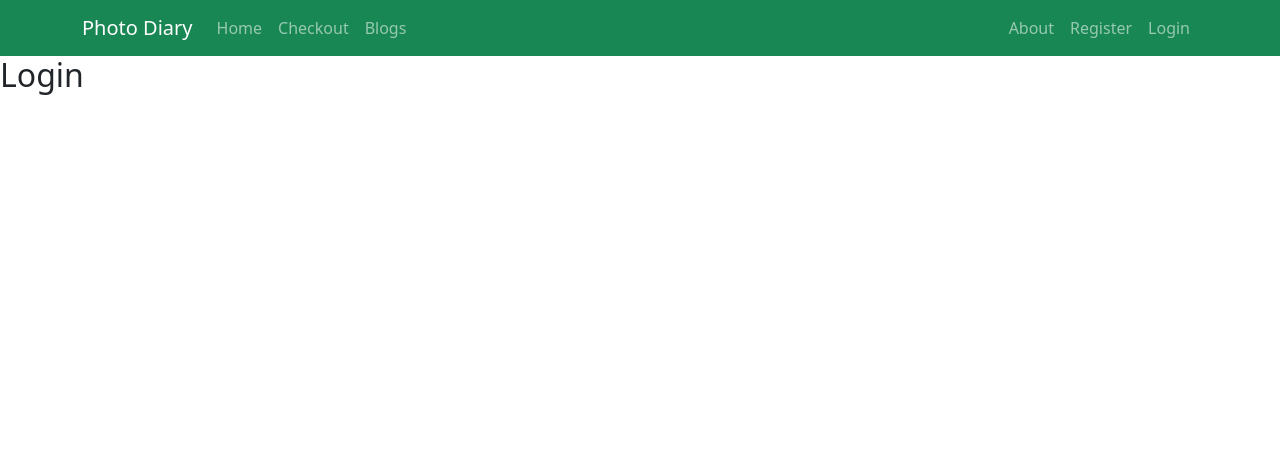
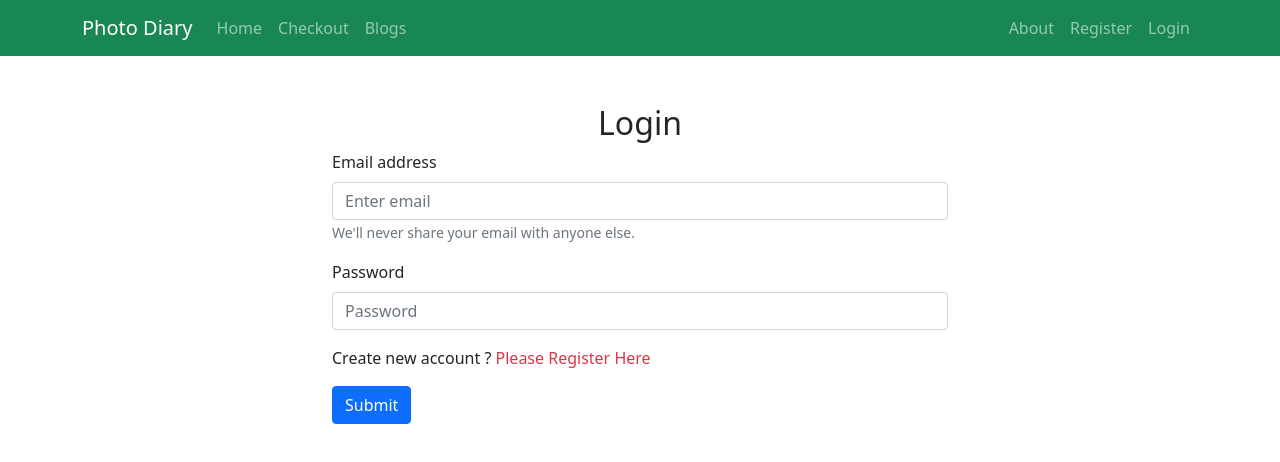
Before and after one commit to Faizul-Rien/Photo-Diary, a React (Create React App) app: page /login in a window 1280 px wide. Shown: the top 462 px of the page. Built offline with nearby package versions, Linux system fonts and the light colour scheme.

Commit message:
create login and register form

```diff
--- a/src/Component/Login/Login.js
+++ b/src/Component/Login/Login.js
@@ -1,9 +1,65 @@
-import React from "react";
+import React, { useRef } from "react";
+import { Button, Form } from "react-bootstrap";
+import { Link, useNavigate } from "react-router-dom";
 
 const Login = () => {
+  const emailRef = useRef("");
+
+  const passwordRef = useRef("");
+
+  const nevigate = useNavigate();
+
+  const handleSubmit = (event) => {
+    event.preventDefault();
+    const email = emailRef.current.value;
+    const password = passwordRef.current.value;
+
+    console.log(email, password);
+  };
+
+  const nevigateRegister = (event) => {
+    nevigate("/register");
+  };
   return (
-    <div>
-      <h2>Login</h2>
+    <div className="container w-50 mx-auto">
+      <h2 className="text-center mt-5">Login</h2>
+      <Form onSubmit={handleSubmit}>
+        <Form.Group className="mb-3" controlId="formBasicEmail">
+          <Form.Label>Email address</Form.Label>
+          <Form.Control
+            ref={emailRef}
+            type="email"
+            placeholder="Enter email"
+            required
+          />
+          <Form.Text className="text-muted">
+            We'll never share your email with anyone else.
+          </Form.Text>
+        </Form.Group>
+
+        <Form.Group className="mb-3" controlId="formBasicPassword">
+          <Form.Label>Password</Form.Label>
+          <Form.Control
+            ref={passwordRef}
+            type="password"
+            placeholder="Password"
+            required
+          />
+        </Form.Group>
+        <p>
+          Create new account ?{" "}
+          <Link
+            to={"/register"}
+            className="text-danger pe-auto text-decoration-none"
+            onClick={nevigateRegister}
+          >
+            Please Register Here
+          </Link>
+        </p>
+        <Button variant="primary" type="submit">
+          Submit
+        </Button>
+      </Form>
     </div>
   );
 };
--- a/src/Component/Register/Register.js
+++ b/src/Component/Register/Register.js
@@ -1,9 +1,48 @@
 import React from "react";
+import { Button, Form } from "react-bootstrap";
+import { Link, useNavigate } from "react-router-dom";
 
 const Register = () => {
+  const nevigate = useNavigate();
+
+  const nevigateLogin = (event) => {
+    nevigate("/login");
+  };
+
+  const handleRegister = (event) => {
+    event.preventDefault();
+  };
   return (
-    <div>
-      <h2>Register</h2>
+    <div className="container w-50 mx-auto">
+      <h2 className="text-center mt-5">Register</h2>
+      <Form onSubmit={handleRegister}>
+        <Form.Group className="mb-3" controlId="formBasicEmail">
+          <Form.Label>Your Name</Form.Label>
+          <Form.Control type="text" placeholder="Your Name" required />
+        </Form.Group>
+        <Form.Group className="mb-3" controlId="formBasicEmail">
+          <Form.Label>Email address</Form.Label>
+          <Form.Control type="email" placeholder="Enter email" required />
+        </Form.Group>
+
+        <Form.Group className="mb-3" controlId="formBasicPassword">
+          <Form.Label>Password</Form.Label>
+          <Form.Control type="password" placeholder="Password" required />
+        </Form.Group>
+        <p>
+          Already registered ?{" "}
+          <Link
+            to={"/login"}
+            className="text-success pe-auto text-decoration-none"
+            onClick={nevigateLogin}
+          >
+            Please Login Here
+          </Link>
+        </p>
+        <Button variant="primary" type="submit">
+          Submit
+        </Button>
+      </Form>
     </div>
   );
 };
```
